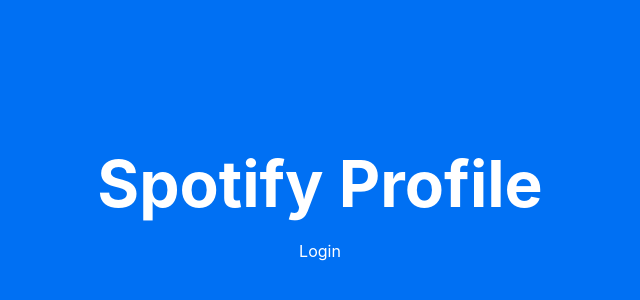
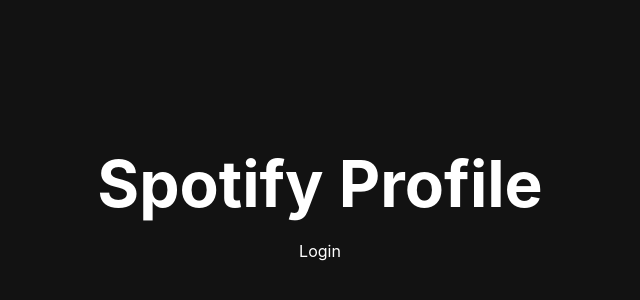
Before and after one commit to dhausser/spotify-profile, a Next.js app: page / in a window 1280 px wide. Shown: the part 196-496 px from the top of the page, without its empty margins (320-960 px from the left). Built offline with nearby package versions, Linux system fonts and the light colour scheme.

Commit message:
Change color to spotify black

```diff
--- a/styles/globals.css
+++ b/styles/globals.css
@@ -4,7 +4,7 @@
   margin: 0;
   font-family: -apple-system, BlinkMacSystemFont, Segoe UI, Roboto, Oxygen,
     Ubuntu, Cantarell, Fira Sans, Droid Sans, Helvetica Neue, sans-serif;
-  background-color: #0070f3;
+  background-color: #121212;
   color: #fff;
 }
 
```
